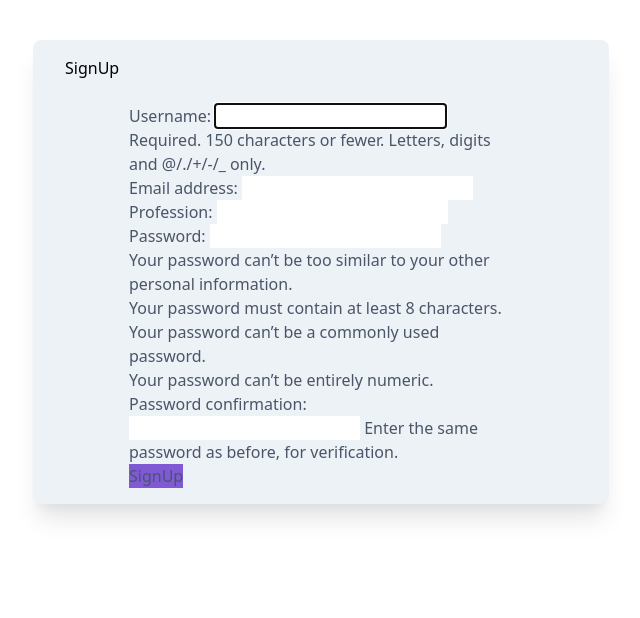
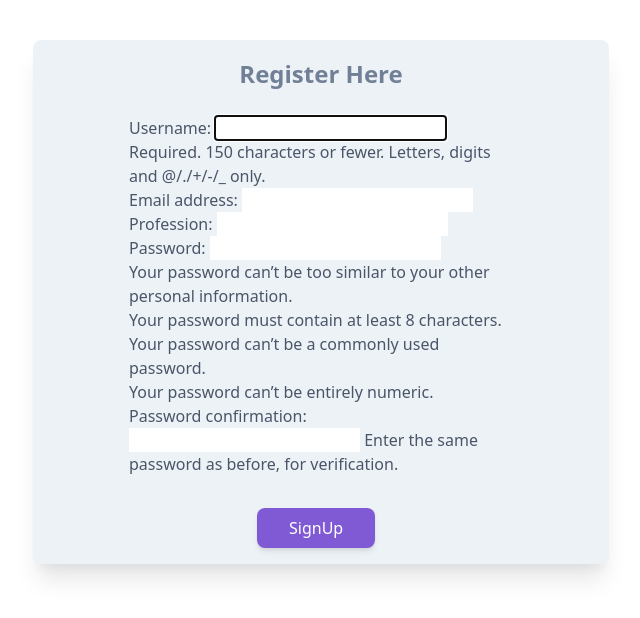
Before and after one commit to Jordan-Rob/django-todoV2, a Django app: page /users/signup/ in a window 1280 px wide. Shown: the part 70-688 px from the top of the page, without its empty margins (319-959 px from the left). Run offline with Django 3.2, Linux system fonts and the light colour scheme; style sheets or scripts are compiled from the project's sources.

Commit message:
added signup styling

```diff
--- a/templates/signup.html
+++ b/templates/signup.html
@@ -3,10 +3,10 @@
 <div class=" max-w-xl mx-auto my-10 bg-gray-200 py-4 px-8
 font-sans rounded-lg shadow-xl" >
   <div class=" items-center">
-    <h1>SignUp</h1>
+    <h1 class=" text-gray-600 font-semibold text-center text-2xl" >Register Here</h1>
     <form  class=" w-34 pt-6 px-16 text-gray-700" action="" method="post">
       {% csrf_token %} {{ form.as_p }}
-      <button class=" bg-purple-600" type="submit">SignUp</button>
+      <button class=" ml-32 bg-purple-600 px-8 py-2 mt-8 text-white rounded-lg shadow-md" type="submit">SignUp</button>
     </form>
   </div>
 </div>
```
